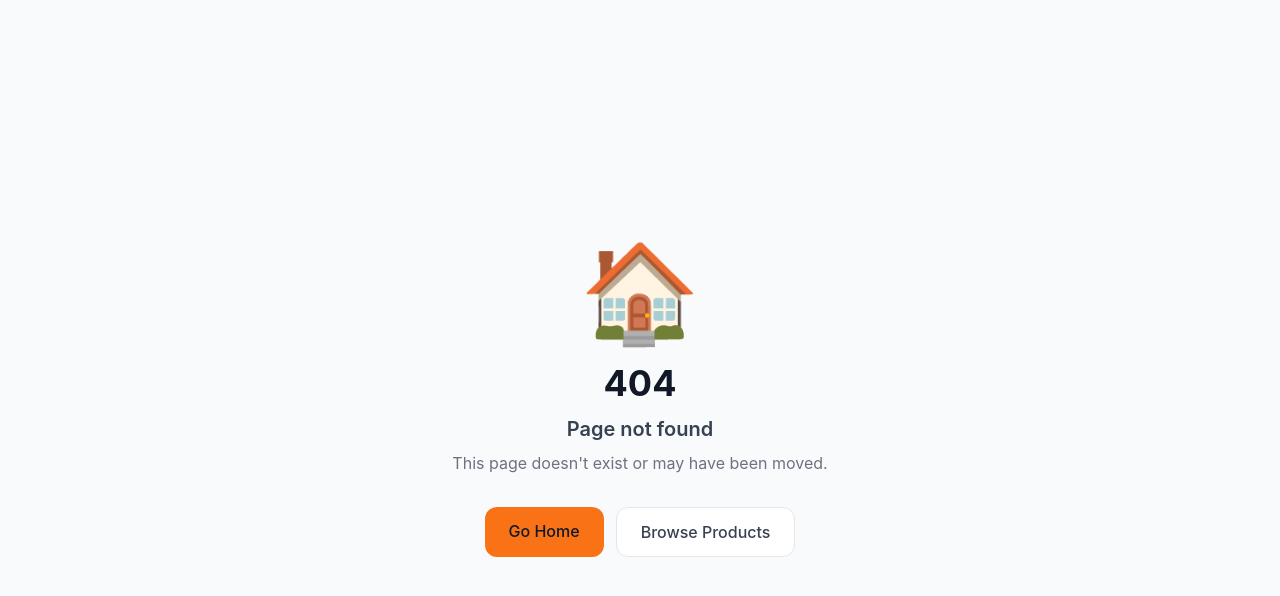
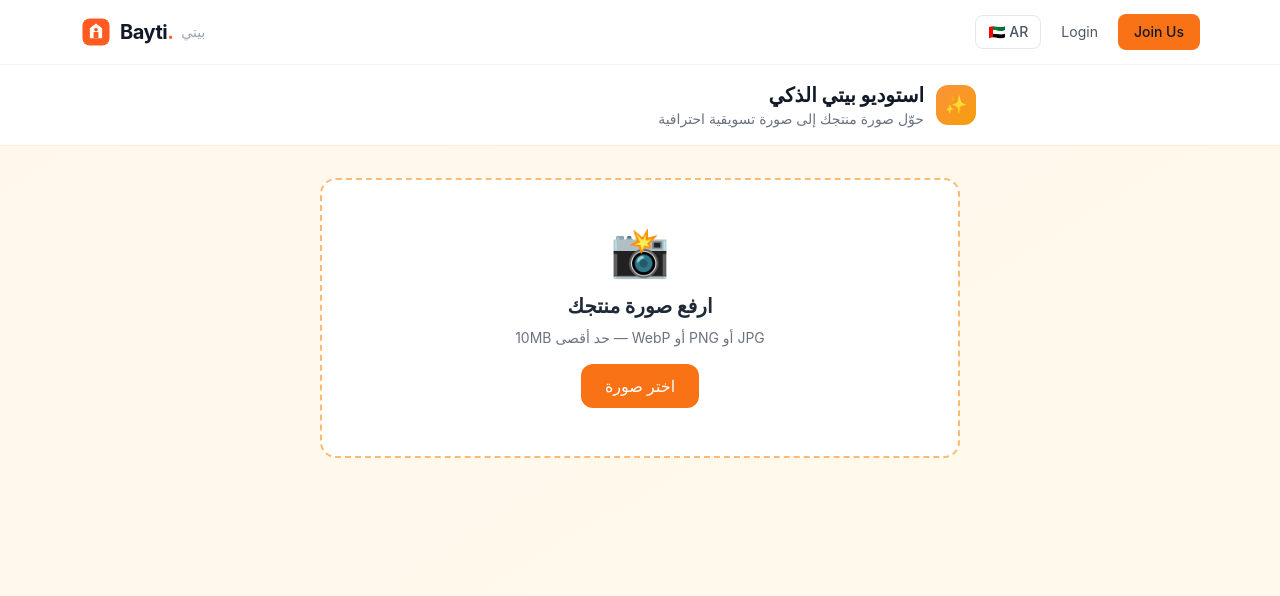
Before and after one commit to qnetofficialemail-sudo/bayti-frontend, a React (Create React App) app: page /studio in a window 1280 px wide. Before the commit this address had no page. Shown: the top 596 px of the page. Built offline with nearby package versions, Linux system fonts and the light colour scheme.

Commit message:
Add studio route and dashboard button

```diff
--- a/src/App.tsx
+++ b/src/App.tsx
@@ -57,6 +57,7 @@ export default function App() {
               <Route path="/shop/:id" element={<><Navbar /><main id="main-content"><SellerProfilePage /></main></>} />
               <Route path="/seller-apply" element={<><Navbar /><main id="main-content"><SellerApplyPage /></main></>} />
               <Route path="/sell" element={<><Navbar /><main id="main-content"><SellPage /></main></>} />
+              <Route path="/studio" element={<><Navbar /><main id="main-content"><StudioPage /></main></>} />
               <Route path="/seller-register" element={<><Navbar /><main id="main-content"><SellerRegisterPage /></main></>} />
               <Route path="*" element={<NotFound />} />
             </Routes>
```
